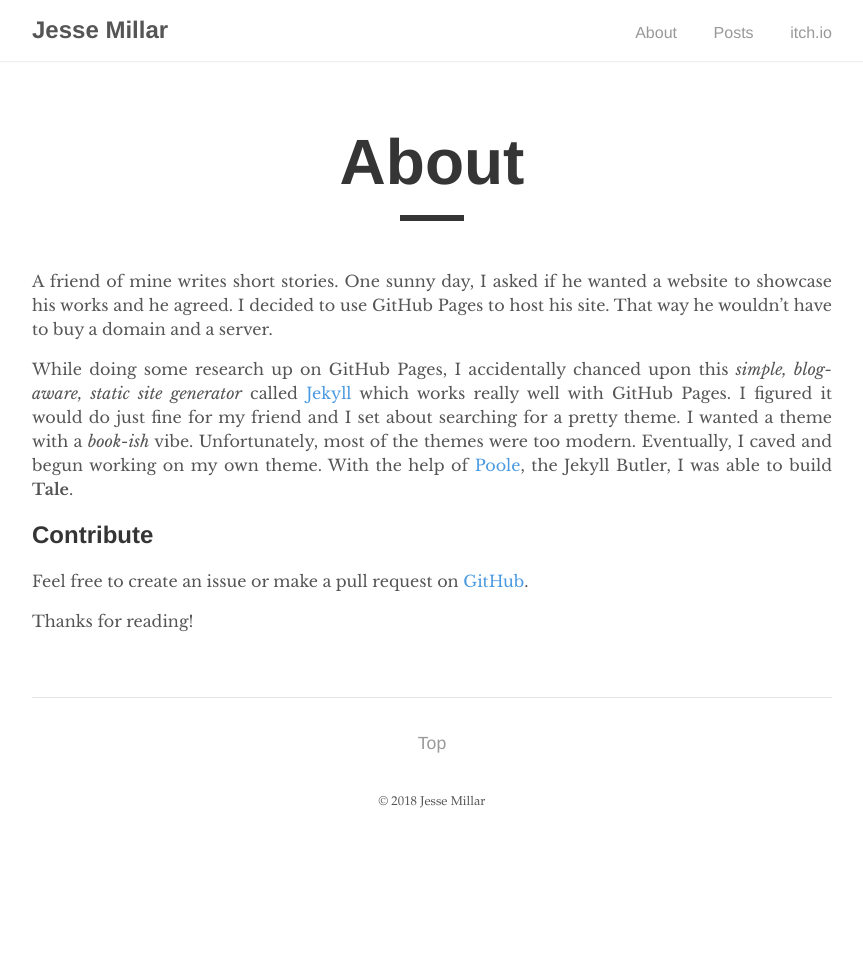
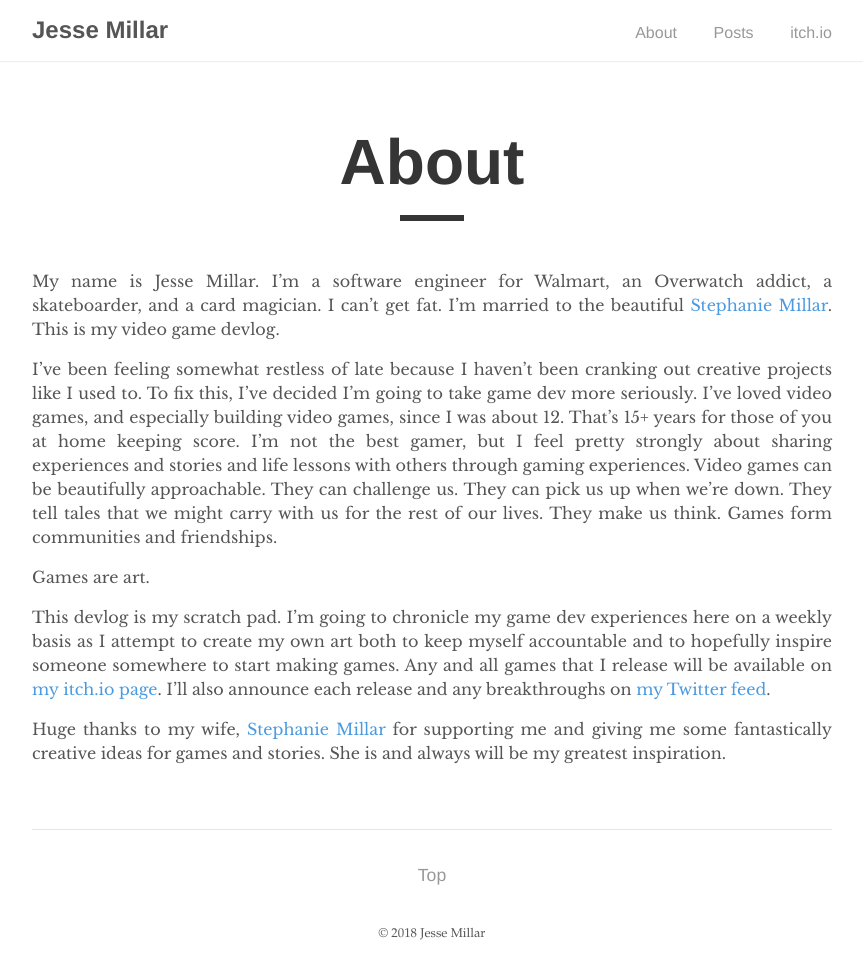
Before and after one commit to jessemillar/devlog, a Jekyll site: the page built from _pages/about.md, in a window 1280 px wide. Shown: the whole page, without its empty margins (208-1071 px from the left). Built offline with Jekyll 4.4.1, drawn with Linux system fonts in a browser that asks for light colours; before the commit the page ends 900 px from its top, so only the background shows below that.

Commit message:
Updating the about page

```diff
--- a/_pages/about.md
+++ b/_pages/about.md
@@ -1,15 +1,16 @@
 ---
 layout: post
 title: "About"
-author: "Chester"
-permalink: /about/
+author: "Jesse Millar"
+permalink: /about
 ---
 
-A friend of mine writes short stories. One sunny day, I asked if he wanted a website to showcase his works and he agreed. I decided to use GitHub Pages to host his site. That way he wouldn't have to buy a domain and a server.
+My name is Jesse Millar. I'm a software engineer for Walmart, an Overwatch addict, a skateboarder, and a card magician. I can't get fat. I'm married to the beautiful [Stephanie Millar](https://twitter.com/stephiemillar). This is my video game devlog.
 
-While doing some research up on GitHub Pages, I accidentally chanced upon this _simple, blog-aware, static site generator_ called [Jekyll](https://jekyllrb.com/) which works really well with GitHub Pages. I figured it would do just fine for my friend and I set about searching for a pretty theme. I wanted a theme with a _book-ish_ vibe. Unfortunately, most of the themes were too modern. Eventually, I caved and begun working on my own theme. With the help of [Poole](https://github.com/poole/poole), the Jekyll Butler, I was able to build **Tale**.
+I've been feeling somewhat restless of late because I haven't been cranking out creative projects like I used to. To fix this, I've decided I'm going to take game dev more seriously. I've loved video games, and especially building video games, since I was about 12. That's 15+ years for those of you at home keeping score. I'm not the best gamer, but I feel pretty strongly about sharing experiences and stories and life lessons with others through gaming experiences. Video games can be beautifully approachable. They can challenge us. They can pick us up when we're down. They tell tales that we might carry with us for the rest of our lives. They make us think. Games form communities and friendships.
 
-## Contribute
-Feel free to create an issue or make a pull request on [GitHub](https://github.com/chesterhow/tale).
+Games are art.
 
-Thanks for reading!
+This devlog is my scratch pad. I'm going to chronicle my game dev experiences here on a weekly basis as I attempt to create my own art both to keep myself accountable and to hopefully inspire someone somewhere to start making games. Any and all games that I release will be available on [my itch.io page](https://jessemillar.itch.io). I'll also announce each release and any breakthroughs on [my Twitter feed](https://twitter.com/jessemillar).
+
+Huge thanks to my wife, [Stephanie Millar](https://twitter.com/stephiemillar) for supporting me and giving me some fantastically creative ideas for games and stories. She is and always will be my greatest inspiration.
```
Also changed, not shown: _posts/2018-11-14-the-beginnings.md (+6 -6 lines).
